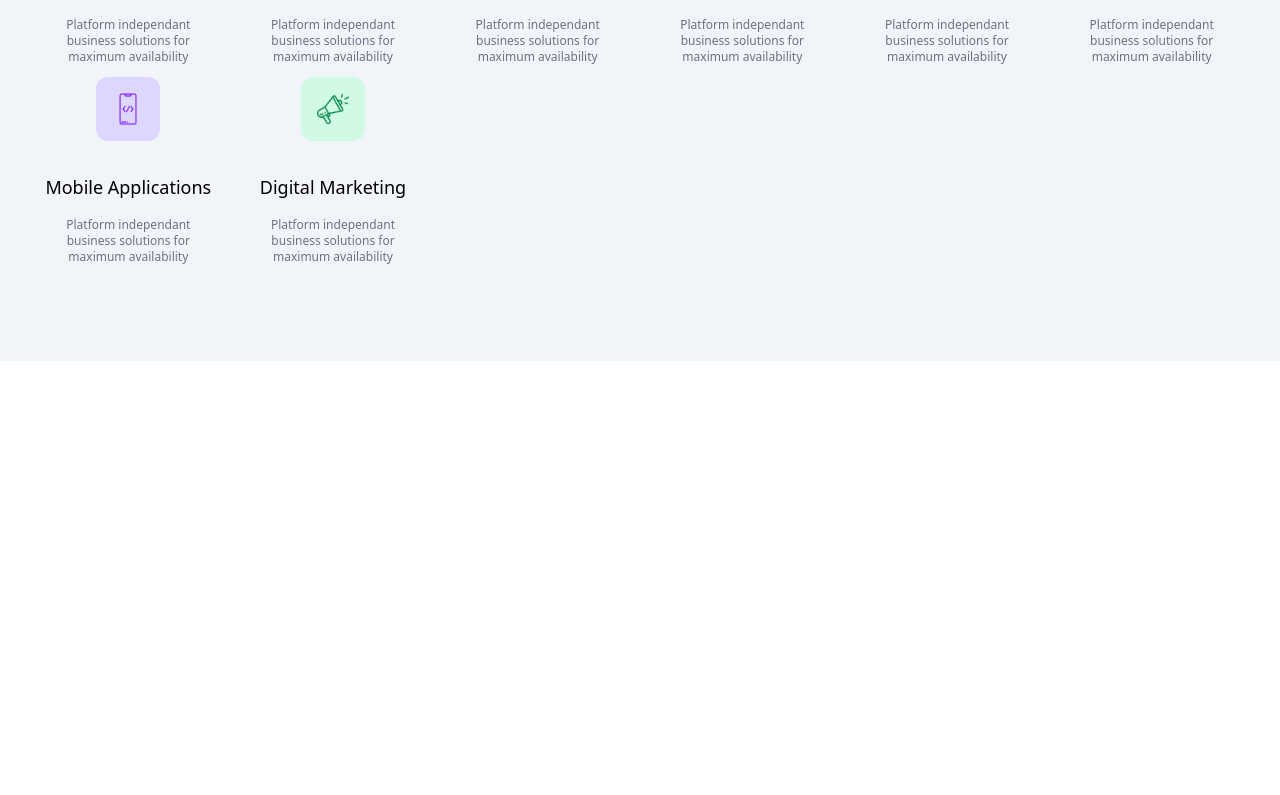
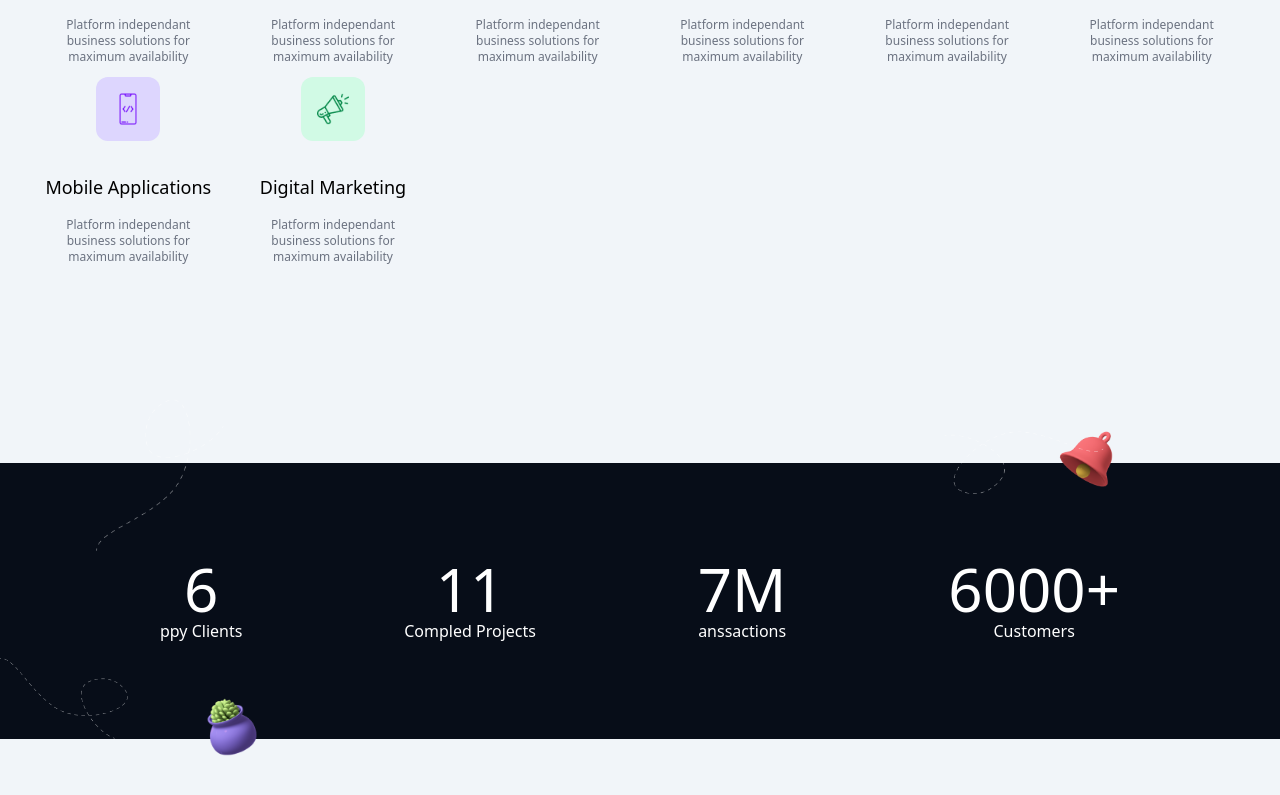
Before and after one commit to AliBoka/my-multipage, a React (Create React App) app: page / in a window 1280 px wide. Shown: the part 1769-2564 px from the top of the page. Before the commit the page ends 2130 px from the top, so only its background shows below. Built offline with nearby package versions, Linux system fonts and the light colour scheme.

Commit message:
feat : add the fourth home section

```diff
--- a/src/components/Home.jsx
+++ b/src/components/Home.jsx
@@ -17,6 +17,12 @@ import bigImg from "../assets/link (3) 1.png";
 import CyberImg from "../assets/cyber-security 1.png";
 import mobileAppImg from "../assets/coding 1.png";
 import digiImg from "../assets/promotion (1) 1.png";
+import bellAngleImg from '../assets/Bell Angle 1.png'
+import succlentImg from '../assets/Succlent angle 1.png'
+import vector1Img from '../assets/Vector 1.png'
+import vector2Img from '../assets/Vector 2.png'
+import vector3Img from '../assets/Vector 3.png'
+
 const Home = () => {
   const [starValue, setStarValue] = useState(4);
   const handleRating = (rate) => {
@@ -288,6 +294,31 @@ const Home = () => {
             </div>
           </div>
         </div>
+        <div className="w-full flex justify-center items-center h-[30rem] text-white bg-slate-100 ">
+            <div className="bg-primary px-24 lg:px-28 xl:px-40 2xl:px-44 py-24 flex flex-col md:flex-row items-center w-full justify-between relative">
+              <div className="flex flex-col items-center">
+                <h1 className="text-4xl lg:text-5xl xl:text-6xl font-medium">6</h1>
+                <p className="text-xs lg:text-sm xl:text-base">ppy Clients</p>
+              </div>
+              <div className="flex flex-col items-center">
+                <h1 className="text-4xl lg:text-5xl xl:text-6xl font-medium">11</h1>
+                <p className="text-xs lg:text-sm xl:text-base">Compled Projects</p>
+              </div>
+              <div className="flex flex-col items-center">
+                <h1 className="text-4xl lg:text-5xl xl:text-6xl font-medium">7M</h1>
+                <p className="text-xs lg:text-sm xl:text-base">anssactions</p>
+              </div>
+              <div className="flex flex-col items-center">
+                <h1 className="text-4xl lg:text-5xl xl:text-6xl font-medium">6000+</h1>
+                <p className="text-xs lg:text-sm xl:text-base">Customers</p>
+              </div>
+              <img src={bellAngleImg} alt="bellAngleImg" className="absolute w-24 -top-14 right-36 " />
+              <img src={succlentImg} alt="succlentImg" className="absolute w-20 -bottom-7 left-48 " />
+              <img src={vector1Img} alt="vector1Img" className="absolute w-32 bottom-0 left-0 " />
+              <img src={vector2Img} alt="vector2Img" className="absolute w-32 -top-16 left-24 " />
+              <img src={vector3Img} alt="vector3Img" className="absolute w-40 -top-8 right-44 " />
+            </div>
+        </div>
       </div>
     </div>
   );
```
